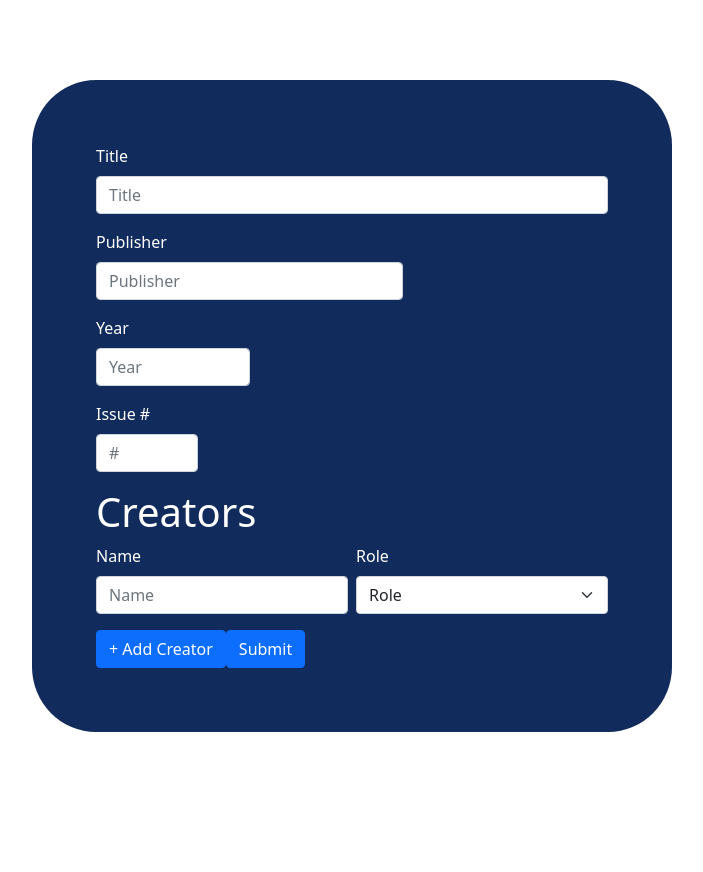
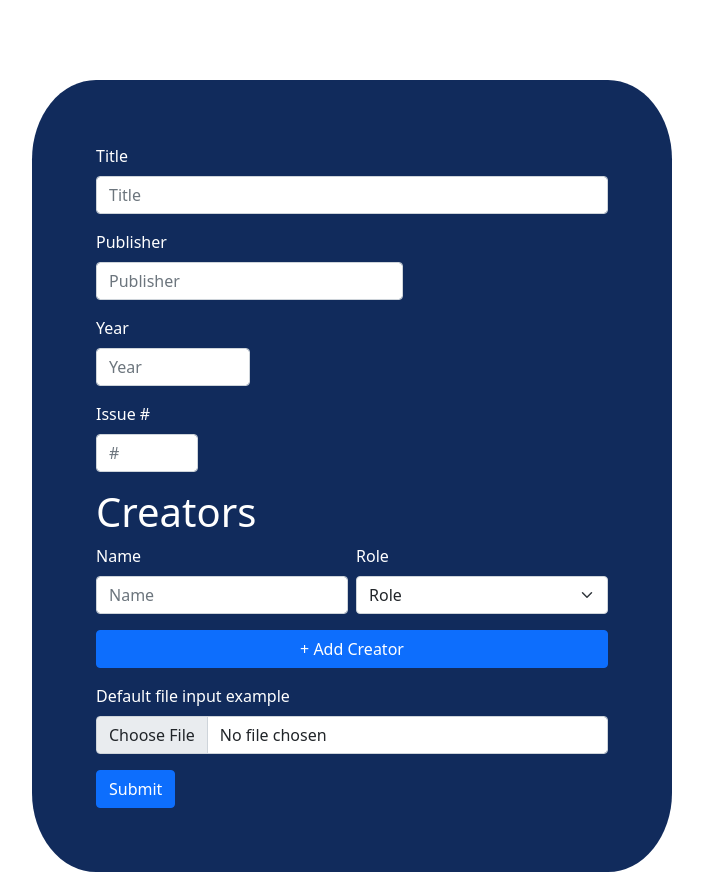
Before and after one commit to codydeatherage/comicsfr, a React (Create React App) app: page /comics in a window 1280 px wide. Shown: the whole page, without its empty margins (288-991 px from the left). Before the commit the page ends 800 px from the top, so only its background shows below. Built offline with nearby package versions, Linux system fonts and the light colour scheme.

Commit message:
added file upload

```diff
--- a/src/components/ComicsInput.jsx
+++ b/src/components/ComicsInput.jsx
@@ -7,6 +7,10 @@ import CreatorInput from './forms/CreatorInput'
 const ComicsInput = () => {
     //information about comic creators
     const [creators, changeCreators] = useState([{ name: "", role: "" }])
+    const [upload, setUpload] = useState();
+    if(upload){
+        console.log(upload);
+    }
 
     const addCreator = () => {
         changeCreators(arr => [...arr, { name: "", role: "" }])
@@ -34,7 +38,7 @@ const ComicsInput = () => {
         /* pass index as a prop so that we can tell
            which instance of CreatorInput belongs to which index */
 
-        allCreators.push(<CreatorInput index={i}  changeName={changeName} changeRole={changeRole} />);
+        allCreators.push(<CreatorInput index={i} changeName={changeName} changeRole={changeRole} />);
     }
     return (
         <Container>
@@ -49,19 +53,16 @@ const ComicsInput = () => {
                 })}
                 <h1>Creators</h1>
                 {allCreators.map((c, index) => c)}
-                <Button variant="primary" type="button" onClick={addCreator}>+ Add Creator</Button>
+                <Button className="mb-3" variant="primary" type="button" onClick={addCreator} style={{ width: '100%' }}>+ Add Creator</Button>
+                <Form.Group controlId="formFile" className="mb-3">
+                    <Form.Label>Default file input example</Form.Label>
+                    <Form.Control type="file" onChange={(e)=> setUpload(e.target.files)}/>
+                </Form.Group>
+
                 <Button variant="primary" type="submit">
                     Submit
                 </Button>
             </Form>
-            {/*
-            <Row>
-                <input
-                    type="file"
-                    accept="image/*"
-                    id="button-file"
-                ></input>
-            </Row> */}
         </Container>
     )
 }
```
